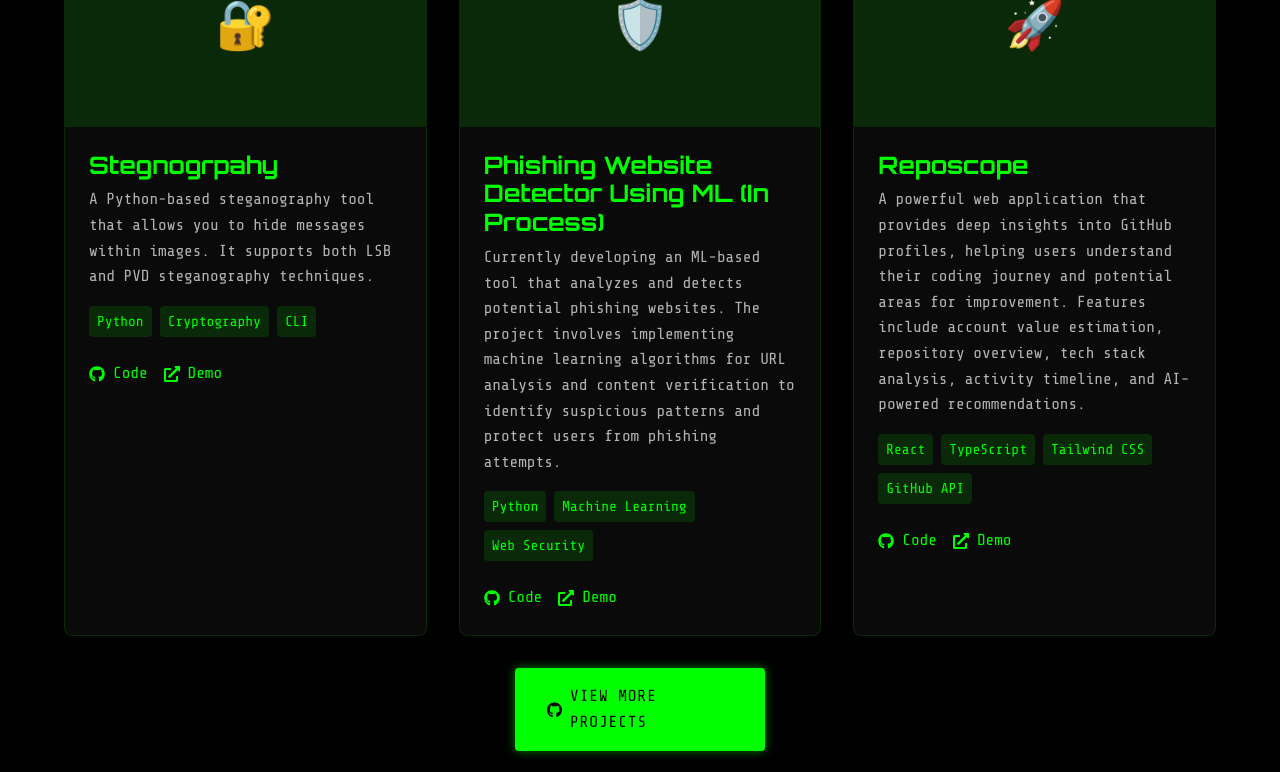
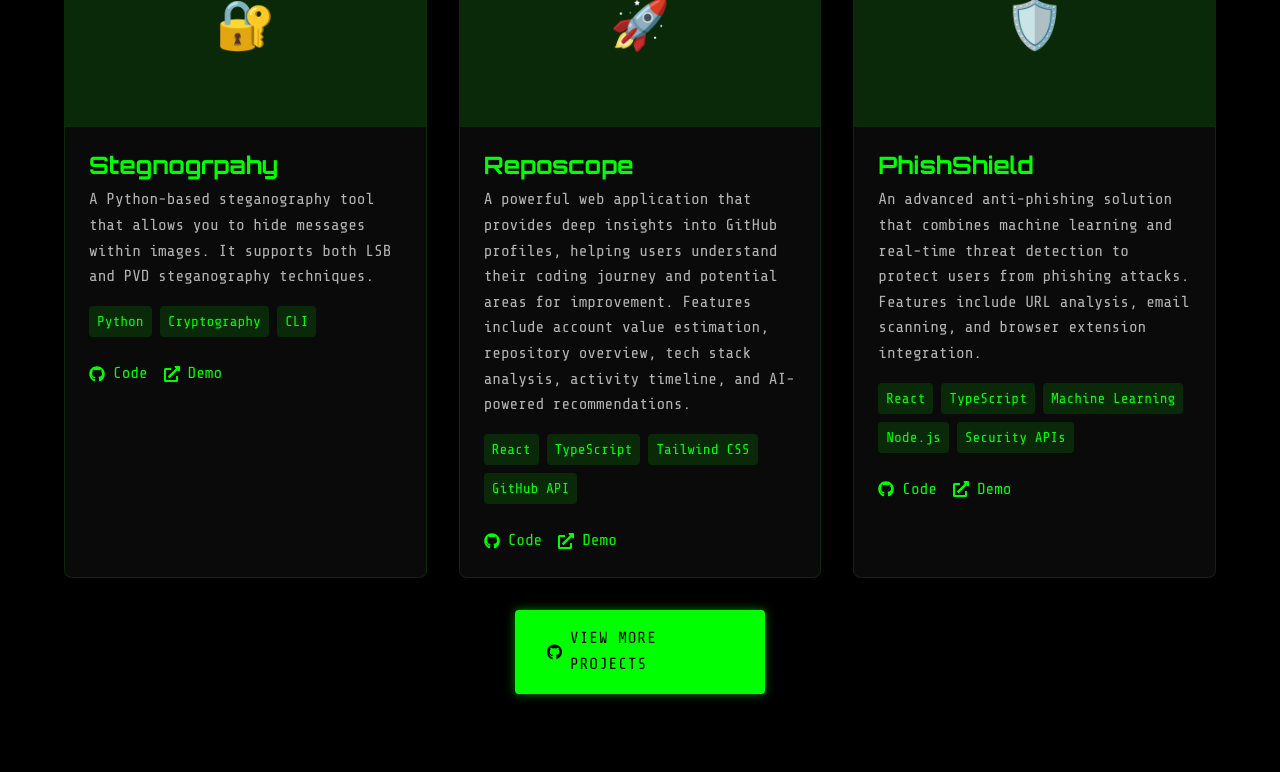
Before and after one commit to Sakthi102003/New-Portfolio, a React (Vite) app: page / in a window 1280 px wide. Shown: the part 2320-3092 px from the top of the page. Built offline with nearby package versions, Linux system fonts and the light colour scheme.

Commit message:
feat: Add PhishShield project to portfolio

```diff
--- a/src/sections/Projects.tsx
+++ b/src/sections/Projects.tsx
@@ -137,20 +137,20 @@ const projects = [
     demoLink: 'https://sakthi102003.pythonanywhere.com/',
   },
   {
-    title: 'Phishing Website Detector Using ML (In Process)',
-    description: 'Currently developing an ML-based tool that analyzes and detects potential phishing websites. The project involves implementing machine learning algorithms for URL analysis and content verification to identify suspicious patterns and protect users from phishing attempts.',
-    image: '🛡️',
-    techStack: ['Python', 'Machine Learning', 'Web Security'],
-    githubLink: 'https://github.com/Sakthi102003/Phishing-Website-Detector',
-    demoLink: 'https://github.com/Sakthi102003/Phishing-Website-Detector',
-  },
-  {
     title: 'Reposcope',
     description: 'A powerful web application that provides deep insights into GitHub profiles, helping users understand their coding journey and potential areas for improvement. Features include account value estimation, repository overview, tech stack analysis, activity timeline, and AI-powered recommendations.',
     image: '🚀',
     techStack: ['React', 'TypeScript', 'Tailwind CSS', 'GitHub API'],
     githubLink: 'https://github.com/Sakthi102003/Reposcope',
     demoLink: 'https://reposcope-2003.web.app',
+  },
+  {
+    title: 'PhishShield',
+    description: 'An advanced anti-phishing solution that combines machine learning and real-time threat detection to protect users from phishing attacks. Features include URL analysis, email scanning, and browser extension integration.',
+    image: '🛡️',
+    techStack: ['React', 'TypeScript', 'Machine Learning', 'Node.js', 'Security APIs'],
+    githubLink: 'https://github.com/Sakthi102003/PhisShield',
+    demoLink: 'https://phisshield.onrender.com/'
   },
 ];
 
```
